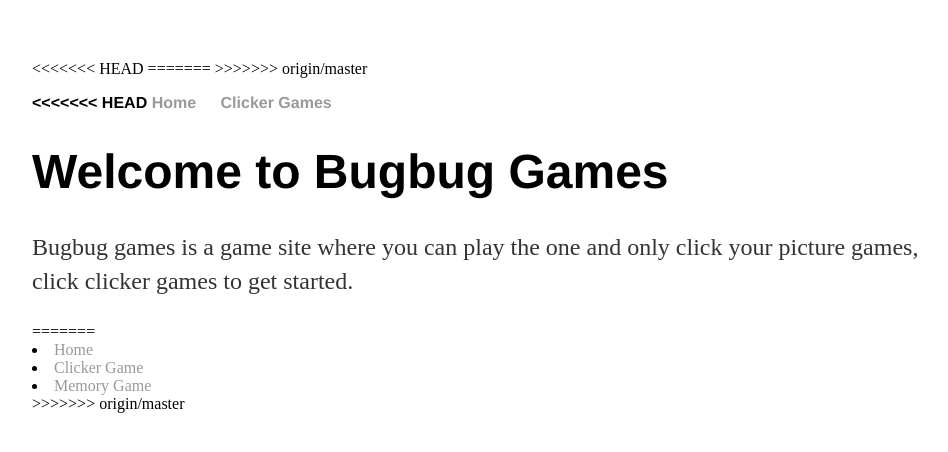
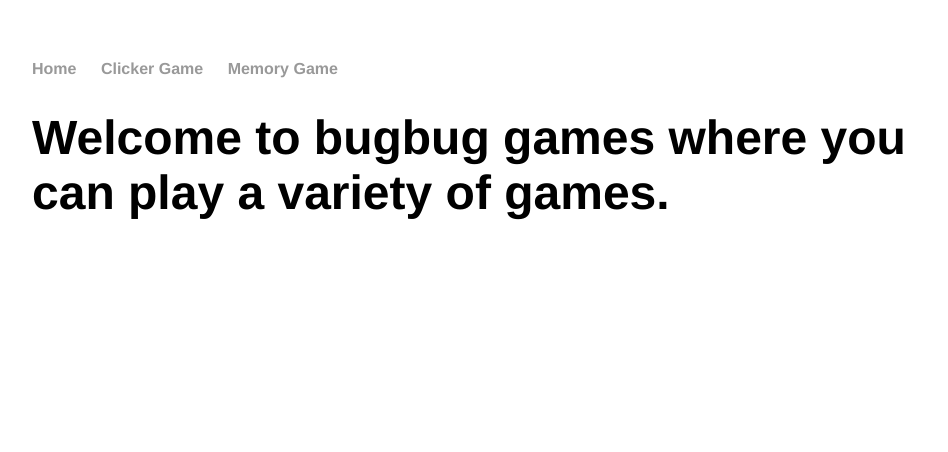
Before and after one commit to quimatt/quimatt.github.io, a plain HTML site: page index.html in a window 1280 px wide. Shown: the whole page, without its empty margins (160-1108 px from the left). Drawn offline with Linux system fonts and the light colour scheme.

Commit message:
home page working

```diff
--- a/index.html
+++ b/index.html
@@ -1,33 +1,19 @@
 <!DOCTYPE html>
 <html>
 	<head>
-<<<<<<< HEAD
-		<title>Bugbug Games</title>
-=======
 		<title>BugBug Games</title>
->>>>>>> origin/master
         <link rel="stylesheet" type="text/css" href="css/main.css">
 	</head>
 	<body>
 		<nav>
     		<ul>
-<<<<<<< HEAD
-        		<li><a href="http://127.0.0.1:49267/index.html">Home</a></li>
-        		<li><a href="http://127.0.0.1:49267/Game.html">Clicker Games</a></li>
-    		</ul>
-		</nav>
-        <h1>Welcome to Bugbug Games</h1>
-        <p>Bugbug games is a game site where you can play the one and only click your picture games, click clicker games to get started. </p>
-	</body>
-=======
-        		<li><a href="/index.html">Home</a></li>
+    			<li><a href="/index.html">Home</a></li>
 	        	<li><a href="/home.html">Clicker Game</a></li>
                         <li><a href="/memorygame.html">Memory Game</a></li>
     		</ul>
-        </nav>
+		</nav>
+
+    		        <h1>Welcome to bugbug games where you can play  a variety of games.</h1>
 
     </body>
-
-
->>>>>>> origin/master
 </html>
```
